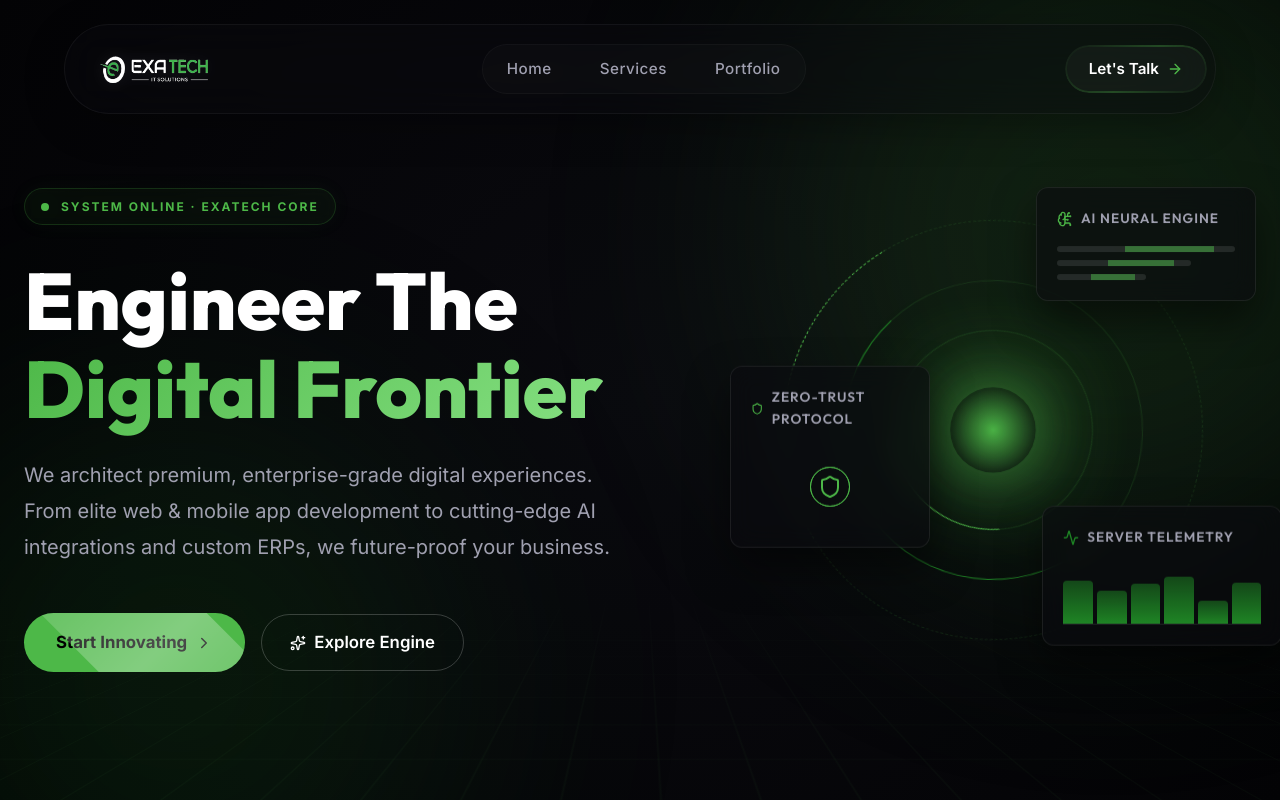
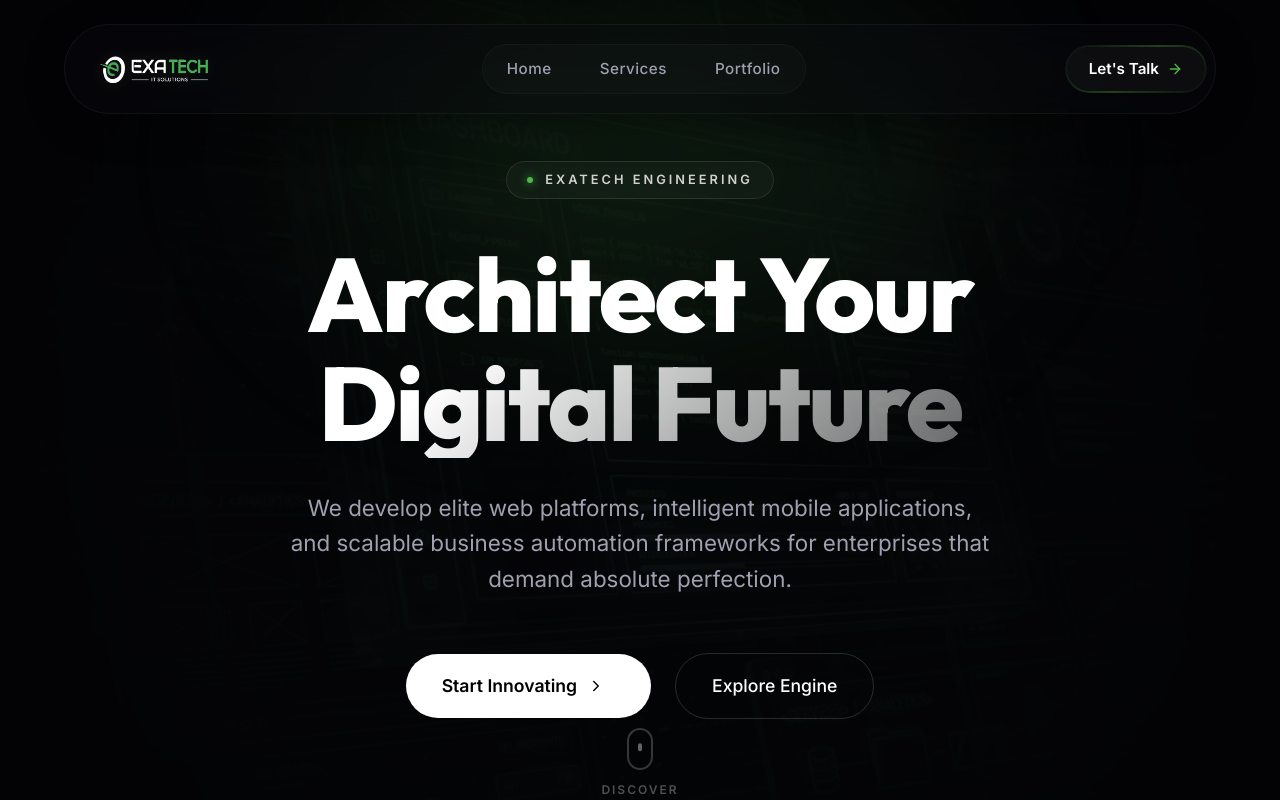
Before and after one commit to muhammedr7025/exatechitsolutions, a React (Vite) app: page / in a window 1280 px wide. Shown: the top 800 px of the page. Built offline with nearby package versions, Linux system fonts and the light colour scheme.

Commit message:
feat: complete editorial overhaul of Hero section to premium design

```diff
--- a/src/components/Hero.jsx
+++ b/src/components/Hero.jsx
@@ -1,54 +1,54 @@
-import { useEffect } from 'react';
 import { motion } from 'framer-motion';
-import { Shield, BrainCircuit, Activity, ChevronRight, Code, Sparkles } from 'lucide-react';
+import { ChevronRight, ArrowDown } from 'lucide-react';
 import styles from './Hero.module.css';
 
 export default function Hero() {
   return (
     <section id="home" className={styles.heroSection}>
-      {/* Background VFX */}
-      <div className={styles.ambientGlow1}></div>
-      <div className={styles.ambientGlow2}></div>
-      <div className={styles.gridPlane}></div>
-      <div className={styles.scanline}></div>
+      {/* Immersive Cinematic Background */}
+      <div className={styles.ambientGlowPrimary}></div>
+      <div className={styles.textureOverlay}></div>
 
       <div className={`container ${styles.containerView}`}>
-        <div className={styles.textContent}>
+        <motion.div
+          className={styles.contentWrapper}
+          initial={{ opacity: 0, y: 40 }}
+          animate={{ opacity: 1, y: 0 }}
+          transition={{ duration: 1, ease: [0.16, 1, 0.3, 1] }}
+        >
           <motion.div
             className={styles.statusBadge}
-            initial={{ opacity: 0, x: -30 }}
-            animate={{ opacity: 1, x: 0 }}
-            transition={{ duration: 0.6, ease: 'easeOut' }}
+            initial={{ opacity: 0, scale: 0.9 }}
+            animate={{ opacity: 1, scale: 1 }}
+            transition={{ duration: 0.6, delay: 0.2 }}
           >
             <span className={styles.statusDot}></span>
-            <span className={styles.statusText}>SYSTEM ONLINE &middot; EXATECH CORE</span>
+            <span className={styles.statusText}>EXATECH ENGINEERING</span>
           </motion.div>
 
           <motion.h1
              className={styles.title}
-             initial={{ opacity: 0, y: 30 }}
+             initial={{ opacity: 0, y: 20 }}
              animate={{ opacity: 1, y: 0 }}
-             transition={{ duration: 0.8, delay: 0.2, ease: [0.16, 1, 0.3, 1] }}
+             transition={{ duration: 0.8, delay: 0.3, ease: [0.16, 1, 0.3, 1] }}
           >
-            Engineer The <br />
-            <span className={styles.glitchText} data-text="Digital Frontier">
-              <span className="text-gradient">Digital Frontier</span>
-            </span>
+            Architect Your <br className={styles.desktopBreak} />
+            <span className={styles.textHighlight}>Digital Future</span>
           </motion.h1>
 
           <motion.p
              className={styles.subtitle}
-             initial={{ opacity: 0, y: 20 }}
-             animate={{ opacity: 1, y: 0 }}
-             transition={{ duration: 0.8, delay: 0.4 }}
+             initial={{ opacity: 0 }}
+             animate={{ opacity: 1 }}
+             transition={{ duration: 0.8, delay: 0.5 }}
           >
-             We architect premium, enterprise-grade digital experiences. From elite web & mobile app development to cutting-edge AI integrations and custom ERPs, we future-proof your business.
+             We develop elite web platforms, intelligent mobile applications, and scalable business automation frameworks for enterprises that demand absolute perfection.
           </motion.p>
 
           <motion.div
              className={styles.ctaGroup}
-             initial={{ opacity: 0, scale: 0.95 }}
-             animate={{ opacity: 1, scale: 1 }}
+             initial={{ opacity: 0, y: 20 }}
+             animate={{ opacity: 1, y: 0 }}
              transition={{ duration: 0.6, delay: 0.6 }}
           >
              <a
@@ -61,77 +61,27 @@
                <div className={styles.btnGlow}></div>
              </a>
              <a href="#services" className={styles.secondaryBtn}>
-               <Sparkles size={16} /> Explore Engine
+               Explore Engine
              </a>
           </motion.div>
-        </div>
+        </motion.div>
 
-        <div className={styles.visualContent}>
-          {/* Central Reactor Core */}
-          <div className={styles.reactor}>
-             <div className={styles.core}></div>
-             <div className={styles.ring1}></div>
-             <div className={styles.ring2}></div>
-             <div className={styles.ring3}></div>
+        {/* Scroll Indicator */}
+        <motion.div
+          className={styles.scrollIndicator}
+          initial={{ opacity: 0 }}
+          animate={{ opacity: 1 }}
+          transition={{ duration: 1, delay: 1.5 }}
+        >
+          <div className={styles.mouse}>
+             <motion.div
+                className={styles.wheel}
+                animate={{ y: [0, 8, 0], opacity: [0.5, 1, 0.5] }}
+                transition={{ duration: 1.5, repeat: Infinity, ease: 'easeInOut' }}
+             />
           </div>
-
-          {/* Floating UI Elements */}
-          <motion.div
-             className={`${styles.floatingWidget} ${styles.widgetAi}`}
-             initial={{ opacity: 0, x: 50, y: 50 }}
-             animate={{ opacity: 1, x: 0, y: [0, -15, 0] }}
-             transition={{ opacity: { duration: 1, delay: 0.6 }, y: { duration: 6, repeat: Infinity, ease: 'easeInOut' } }}
-          >
-             <div className={styles.widgetHeader}>
-                <BrainCircuit size={16} className={styles.widgetIconMain} />
-                <span>AI Neural Engine</span>
-             </div>
-             <div className={styles.widgetBody}>
-                <div className={styles.dataLine}></div>
-                <div className={`${styles.dataLine} ${styles.w75}`}></div>
-                <div className={`${styles.dataLine} ${styles.w50}`}></div>
-             </div>
-          </motion.div>
-
-          <motion.div
-             className={`${styles.floatingWidget} ${styles.widgetMetrics}`}
-             initial={{ opacity: 0, x: -50, y: 30 }}
-             animate={{ opacity: 1, x: 0, y: [0, 20, 0] }}
-             transition={{ opacity: { duration: 1, delay: 0.8 }, y: { duration: 5, repeat: Infinity, ease: 'easeInOut', delay: 1 } }}
-          >
-             <div className={styles.widgetHeader}>
-                <Activity size={16} className={styles.widgetIconSec} />
-                <span>Server Telemetry</span>
-             </div>
-             <div className={styles.chartContainer}>
-                {[...Array(6)].map((_, i) => (
-                   <motion.div
-                      key={i}
-                      className={styles.chartBar}
-                      animate={{ height: ['30%', '90%', '40%', '100%', '50%'] }}
-                      transition={{ duration: Math.random() * 2 + 2, repeat: Infinity, ease: 'linear' }}
-                   />
-                ))}
-             </div>
-          </motion.div>
-
-          <motion.div
-             className={`${styles.floatingWidget} ${styles.widgetSecurity}`}
-             initial={{ opacity: 0, y: -50 }}
-             animate={{ opacity: 1, y: [0, -10, 0] }}
-             transition={{ opacity: { duration: 1, delay: 1 }, y: { duration: 4, repeat: Infinity, ease: 'easeInOut', delay: 2 } }}
-          >
-             <div className={styles.widgetHeader}>
-                <Shield size={16} className={styles.widgetIconMain} />
-                <span>Zero-Trust Protocol</span>
-             </div>
-             <div className={styles.shieldPulse}>
-                <div className={styles.pulseRing}></div>
-                <div className={styles.pulseRingDelayed}></div>
-                <Shield size={24} color="var(--primary)" />
-             </div>
-          </motion.div>
-        </div>
+          <span className={styles.scrollText}>Discover</span>
+        </motion.div>
       </div>
     </section>
   );
--- a/src/components/Hero.module.css
+++ b/src/components/Hero.module.css
@@ -3,187 +3,143 @@
   position: relative;
   display: flex;
   align-items: center;
+  justify-content: center;
   overflow: hidden;
-  background: radial-gradient(circle at center, #0a0a0f 0%, #030305 100%);
-  padding-top: 60px;
+  background: #030305;
+  padding-top: 80px;
 }
 
-/* Base VFX */
-.ambientGlow1, .ambientGlow2 {
+/* Base VFX Overhaul */
+.ambientGlowPrimary {
   position: absolute;
-  border-radius: 50%;
-  filter: blur(120px);
-  opacity: 0.15;
+  top: -20%;
+  left: 50%;
+  transform: translateX(-50%);
+  width: 80vw;
+  height: 80vh;
+  background: radial-gradient(ellipse at center, rgba(77, 184, 72, 0.15) 0%, transparent 60%);
+  filter: blur(80px);
   pointer-events: none;
   z-index: 1;
 }
 
-.ambientGlow1 {
-  width: 600px;
-  height: 600px;
-  background: var(--primary);
-  top: -100px;
-  right: -100px;
-  animation: floatOrb 12s infinite alternate ease-in-out;
-}
-
-.ambientGlow2 {
-  width: 500px;
-  height: 500px;
-  background: var(--secondary);
-  bottom: -100px;
-  left: -100px;
-  animation: floatOrb 15s infinite alternate-reverse ease-in-out;
-}
-
-@keyframes floatOrb {
-  0% { transform: translate(0, 0) scale(1); }
-  100% { transform: translate(50px, 50px) scale(1.2); }
-}
-
-.gridPlane {
+.textureOverlay {
   position: absolute;
-  bottom: 0;
-  left: 0;
-  width: 100%;
-  height: 60vh;
-  background-image:
-    linear-gradient(to top, rgba(77, 184, 72, 0.08) 1px, transparent 1px),
-    linear-gradient(to right, rgba(77, 184, 72, 0.08) 1px, transparent 1px);
-  background-size: 50px 50px;
-  transform: perspective(600px) rotateX(60deg) scale(2);
-  transform-origin: bottom center;
+  top: 0; left: 0; right: 0; bottom: 0;
+  background-image: url('/bg-web.png');
+  background-size: cover;
+  background-position: center;
+  opacity: 0.05;
+  mix-blend-mode: screen;
+  pointer-events: none;
   z-index: 2;
-  opacity: 0.5;
-  animation: gridScroll 10s linear infinite;
-  mask-image: linear-gradient(to top, black, transparent);
-  -webkit-mask-image: linear-gradient(to top, black, transparent);
-}
-
-@keyframes gridScroll {
-  0% { background-position: 0 0; }
-  100% { background-position: 0 50px; }
+  mask-image: radial-gradient(circle at center, black 0%, transparent 80%);
+  -webkit-mask-image: radial-gradient(circle at center, black 0%, transparent 80%);
 }
 
 .containerView {
   position: relative;
   z-index: 10;
-  display: grid;
-  grid-template-columns: 1.1fr 0.9fr;
+  display: flex;
+  flex-direction: column;
   align-items: center;
-  gap: 4rem;
+  text-align: center;
   width: 100%;
 }
 
-/* Left Content */
-.textContent {
+.contentWrapper {
   display: flex;
   flex-direction: column;
-  align-items: flex-start;
+  align-items: center;
+  max-width: 900px;
 }
 
+/* Elegant Pill */
 .statusBadge {
-  display: flex;
+  display: inline-flex;
   align-items: center;
   gap: 12px;
-  background: rgba(77, 184, 72, 0.05);
-  border: 1px solid rgba(77, 184, 72, 0.2);
-  padding: 8px 16px;
-  border-radius: 30px;
-  backdrop-filter: blur(8px);
-  margin-bottom: 2rem;
-  box-shadow: 0 0 20px rgba(77, 184, 72, 0.05);
+  background: rgba(255, 255, 255, 0.03);
+  border: 1px solid rgba(255, 255, 255, 0.1);
+  padding: 8px 20px;
+  border-radius: 40px;
+  backdrop-filter: blur(10px);
+  margin-bottom: 2.5rem;
 }
 
 .statusDot {
-  width: 8px;
-  height: 8px;
+  width: 6px;
+  height: 6px;
   background-color: var(--primary);
   border-radius: 50%;
   box-shadow: 0 0 10px var(--primary);
-  animation: pulseDot 1.5s infinite;
-}
-
-@keyframes pulseDot {
-  0% { box-shadow: 0 0 0 0px rgba(77, 184, 72, 0.4); }
-  70% { box-shadow: 0 0 0 10px rgba(77, 184, 72, 0); }
-  100% { box-shadow: 0 0 0 0px rgba(77, 184, 72, 0); }
 }
 
 .statusText {
-  color: var(--primary);
+  color: #fff;
   font-family: var(--font-sans);
-  font-size: 0.75rem;
-  font-weight: 700;
-  letter-spacing: 2px;
+  font-size: 0.8rem;
+  font-weight: 600;
+  letter-spacing: 3px;
+  opacity: 0.8;
 }
 
+/* Massive Editorial Typography */
 .title {
-  font-size: 5rem;
-  font-weight: 800;
-  line-height: 1.1;
-  color: white;
-  margin-bottom: 1.5rem;
+  font-size: 6.5rem;
+  font-weight: 900;
+  line-height: 1.05;
+  color: #fff;
+  margin-bottom: 2rem;
+  letter-spacing: -2px;
 }
 
-.glitchText {
-  position: relative;
+.textHighlight {
+  background: linear-gradient(135deg, #fff 20%, rgba(255,255,255,0.4) 100%);
+  -webkit-background-clip: text;
+  -webkit-text-fill-color: transparent;
   display: inline-block;
 }
 
 /* Cinematic Subtitle */
 .subtitle {
-  font-size: 1.25rem;
+  font-size: 1.4rem;
   color: var(--text-muted);
-  max-width: 600px;
-  margin-bottom: 3rem;
-  line-height: 1.8;
+  max-width: 700px;
+  margin-bottom: 3.5rem;
+  line-height: 1.6;
+  font-weight: 400;
 }
 
 /* Action Buttons */
 .ctaGroup {
   display: flex;
-  gap: 1rem;
+  gap: 1.5rem;
   align-items: center;
+  justify-content: center;
 }
 
 .primaryBtn {
   position: relative;
-  background: var(--primary);
+  background: #fff;
   color: #000;
   font-family: var(--font-sans);
-  font-size: 1.05rem;
-  font-weight: 700;
-  padding: 16px 32px;
-  border-radius: 40px;
+  font-size: 1.1rem;
+  font-weight: 600;
+  padding: 18px 36px;
+  border-radius: 50px;
   border: none;
   cursor: pointer;
   display: flex;
   align-items: center;
-  gap: 8px;
-  overflow: hidden;
-  transition: all 0.3s ease;
+  gap: 10px;
+  transition: all 0.4s cubic-bezier(0.16, 1, 0.3, 1);
 }
 
 .primaryBtn:hover {
   transform: translateY(-2px);
-  box-shadow: 0 10px 25px rgba(77, 184, 72, 0.4);
-}
-
-.btnGlow {
-  position: absolute;
-  top: -50%;
-  left: -50%;
-  width: 200%;
-  height: 200%;
-  background: linear-gradient(to right, transparent, rgba(255,255,255,0.3), transparent);
-  transform: rotate(45deg);
-  animation: shine 3s infinite linear;
-}
-
-@keyframes shine {
-  0% { left: -100%; top: -100%; }
-  100% { left: 100%; top: 100%; }
+  background: var(--primary);
+  box-shadow: 0 15px 30px rgba(77, 184, 72, 0.3);
 }
 
 .btnIcon {
@@ -198,248 +154,70 @@
   background: transparent;
   color: white;
   font-family: var(--font-sans);
-  font-size: 1.05rem;
-  font-weight: 600;
-  padding: 14px 28px;
-  border-radius: 40px;
-  border: 1px solid rgba(255, 255, 255, 0.2);
+  font-size: 1.1rem;
+  font-weight: 500;
+  padding: 18px 36px;
+  border-radius: 50px;
+  border: 1px solid rgba(255, 255, 255, 0.15);
   cursor: pointer;
-  display: flex;
-  align-items: center;
-  gap: 8px;
-  transition: all 0.3s ease;
+  transition: all 0.4s cubic-bezier(0.16, 1, 0.3, 1);
 }
 
 .secondaryBtn:hover {
   background: rgba(255, 255, 255, 0.05);
   border-color: rgba(255, 255, 255, 0.4);
-  transform: translateY(-2px);
 }
 
-
-/* Right Visual Area */
-.visualContent {
-  position: relative;
-  height: 600px;
+/* Scroll Indicator */
+.scrollIndicator {
+  position: absolute;
+  bottom: -80px;
   display: flex;
+  flex-direction: column;
   align-items: center;
-  justify-content: center;
+  gap: 10px;
 }
 
-/* Reactor Core */
-.reactor {
-  position: absolute;
-  top: 50%;
-  left: 50%;
-  transform: translate(-50%, -50%);
-  width: 400px;
-  height: 400px;
-  border-radius: 50%;
+.mouse {
+  width: 26px;
+  height: 42px;
+  border: 2px solid rgba(255, 255, 255, 0.2);
+  border-radius: 20px;
   display: flex;
-  align-items: center;
   justify-content: center;
+  padding-top: 6px;
 }
 
-.core {
-  width: 80px;
-  height: 80px;
-  background: radial-gradient(circle, var(--primary) 0%, transparent 80%);
-  border-radius: 50%;
-  box-shadow: 0 0 50px var(--primary-glow), 0 0 100px var(--primary);
-  animation: reactorPulse 2s infinite alternate;
+.wheel {
+  width: 4px;
+  height: 8px;
+  background: rgba(255, 255, 255, 0.4);
+  border-radius: 4px;
 }
 
-@keyframes reactorPulse {
-  0% { transform: scale(0.9); opacity: 0.8; }
-  100% { transform: scale(1.1); opacity: 1; }
-}
-
-.ring1, .ring2, .ring3 {
-  position: absolute;
-  border-radius: 50%;
-  border: 1px solid rgba(77, 184, 72, 0.15);
-}
-
-.ring1 {
-  width: 200px;
-  height: 200px;
-  border-left-color: var(--primary);
-  animation: spin 8s linear infinite;
-}
-
-.ring2 {
-  width: 300px;
-  height: 300px;
-  border-right-color: var(--secondary);
-  border-top-color: var(--secondary);
-  animation: spin 14s linear infinite reverse;
-}
-
-.ring3 {
-  width: 420px;
-  height: 420px;
-  border-bottom-color: var(--primary);
-  border-style: dashed;
-  animation: spin 24s linear infinite;
-}
-
-@keyframes spin {
-  100% { transform: rotate(360deg); }
-}
-
-/* Floating Widgets */
-.floatingWidget {
-  background: rgba(10, 10, 15, 0.6);
-  backdrop-filter: blur(12px);
-  -webkit-backdrop-filter: blur(12px);
-  border: 1px solid rgba(255, 255, 255, 0.08);
-  border-radius: 12px;
-  padding: 1.25rem;
-  position: absolute;
-  box-shadow: 0 20px 40px rgba(0, 0, 0, 0.5);
-}
-
-.widgetHeader {
-  display: flex;
-  align-items: center;
-  gap: 8px;
-  font-family: var(--font-display);
-  font-size: 0.85rem;
+.scrollText {
+  font-size: 0.75rem;
+  text-transform: uppercase;
+  letter-spacing: 2px;
+  color: rgba(255, 255, 255, 0.3);
   font-weight: 600;
-  color: var(--text-muted);
-  margin-bottom: 1rem;
-  text-transform: uppercase;
-  letter-spacing: 1px;
-}
-
-.widgetIconMain { color: var(--primary); }
-.widgetIconSec { color: var(--secondary); }
-
-/* Specific Widgets */
-.widgetAi {
-  top: 10%;
-  right: 0;
-  width: 220px;
-}
-
-.widgetBody {
-  display: flex;
-  flex-direction: column;
-  gap: 8px;
-}
-
-.dataLine {
-  height: 6px;
-  background: rgba(255, 255, 255, 0.1);
-  border-radius: 4px;
-  width: 100%;
-  position: relative;
-  overflow: hidden;
-}
-
-.w75 { width: 75%; }
-.w50 { width: 50%; }
-
-.dataLine::after {
-  content: '';
-  position: absolute;
-  top: 0;
-  left: -100%;
-  width: 50%;
-  height: 100%;
-  background: var(--primary-glow);
-  animation: scan 2s linear infinite;
-}
-
-@keyframes scan {
-  0% { left: -100%; }
-  100% { left: 200%; }
-}
-
-.widgetMetrics {
-  bottom: 15%;
-  right: -5%;
-  width: 240px;
-}
-
-.chartContainer {
-  display: flex;
-  align-items: flex-end;
-  gap: 4px;
-  height: 60px;
-  padding-top: 10px;
-  border-bottom: 1px solid rgba(255, 255, 255, 0.1);
-}
-
-.chartBar {
-  flex: 1;
-  background: linear-gradient(to top, var(--secondary), var(--secondary-glow));
-  border-radius: 4px 4px 0 0;
-}
-
-.widgetSecurity {
-  top: 40%;
-  left: 0;
-  width: 200px;
-}
-
-.shieldPulse {
-  display: flex;
-  justify-content: center;
-  align-items: center;
-  height: 80px;
-  position: relative;
-}
-
-.pulseRing, .pulseRingDelayed {
-  position: absolute;
-  width: 40px;
-  height: 40px;
-  border-radius: 50%;
-  border: 1px solid var(--primary);
-  animation: radarPulse 3s infinite;
-}
-
-.pulseRingDelayed {
-  animation-delay: 1.5s;
-}
-
-@keyframes radarPulse {
-  0% { transform: scale(1); opacity: 1; }
-  100% { transform: scale(2.5); opacity: 0; }
 }
 
 /* Responsiveness */
 @media (max-width: 1024px) {
-  .containerView {
-    grid-template-columns: 1fr;
-    text-align: center;
-  }
-
-  .textContent {
-    align-items: center;
-  }
-
   .title {
-    font-size: 3.5rem;
-  }
-
-  .visualContent {
-    height: 400px;
-  }
-
-  .reactor {
-    transform: translate(-50%, -50%) scale(0.8);
-  }
-
-  .widgetSecurity {
-    display: none;
+    font-size: 5rem;
   }
 }
 
 @media (max-width: 768px) {
   .title {
-    font-size: 2.75rem;
+    font-size: 3.5rem;
+    letter-spacing: -1px;
+  }
+
+  .subtitle {
+    font-size: 1.15rem;
   }
 
   .ctaGroup {
@@ -451,4 +229,8 @@
     width: 100%;
     justify-content: center;
   }
+
+  .scrollIndicator {
+    display: none;
+  }
 }
```
